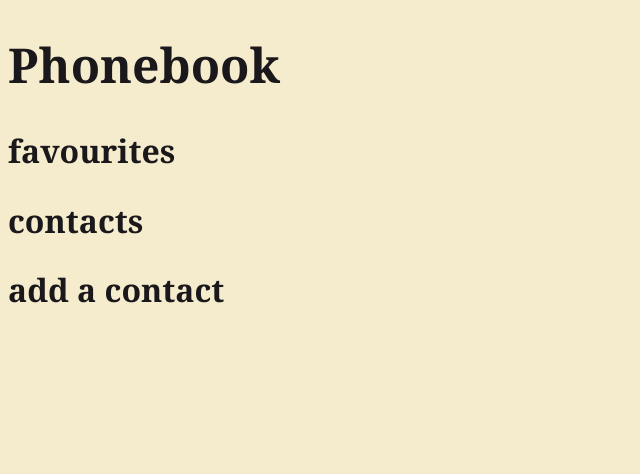
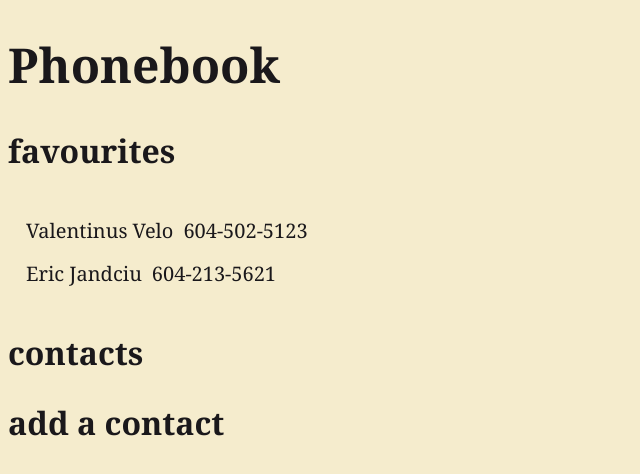
Before and after one commit to aleemer/phonebook, a React (Vite) app in the folder client/: page / in a window 1280 px wide. Shown: the top 474 px of the page, without its empty margins (0-640 px from the left). Built offline with nearby package versions, Linux system fonts and the light colour scheme.

Commit message:
Basic styling added.

```diff
--- a/client/src/components/App.jsx
+++ b/client/src/components/App.jsx
@@ -1,16 +1,22 @@
 import { useState, useEffect } from 'react'
+
+/**
+ * Component imports
+ */
+import ContactList from './ContactList'
 
 const App = () => {
   const [contacts, setContacts] = useState([
-    { id: 1, name: 'Valentinus Velo', number: '604-502-5123', favorite: true },
-    { id: 2, name: 'Eric Jandciu', number: '604-213-5621', favorite: true },
-    { id: 2, name: 'Greg Wolfgang', number: '778-203-4931', favorite: false },
+    { id: 1, name: 'Valentinus Velo', number: '604-502-5123', favourite: true },
+    { id: 2, name: 'Eric Jandciu', number: '604-213-5621', favourite: true },
+    { id: 2, name: 'Greg Wolfgang', number: '778-203-4931', favourite: false },
   ])
 
   return (
     <div>
       <h1>Phonebook</h1>
       <h2>favourites</h2>
+      <ContactList contacts={contacts} favouriteOnly={true} />
       <h2>contacts</h2>
       <h2>add a contact</h2>
     </div>
--- a/client/src/components/ContactList.jsx
+++ b/client/src/components/ContactList.jsx
@@ -1,15 +1,18 @@
-const Contact = () => {
+const Contact = ({ contact }) => {
   return (
-    <div>
-      contact
+    <div className="contact">
+      <div>{contact.name}</div>
+      <div>{contact.number}</div>
     </div>
   )
 }
 
-const ContactList = () => {
+const ContactList = ({ contacts, favouriteOnly }) => {
   return (
-    <div>
-      contact list
+    <div className="contact-list">
+      {contacts
+        .filter(contact => contact.favourite === favouriteOnly)
+        .map(contact => <Contact key={contact.id} contact={contact}/>)}
     </div>
   )
 }
--- a/client/src/index.css
+++ b/client/src/index.css
@@ -1,10 +1,16 @@
+html {
+  background: #f5eccd;
+}
+
+* {
+  font-family: Cambria, Cochin, Georgia, Times, 'Times New Roman', serif;
+  color: #1a181b;
+}
+
 *,
 *::before,
 *::after {
   box-sizing: border-box;
-  font-family: Cambria, Cochin, Georgia, Times, 'Times New Roman', serif;
-  color: #1a181b;
-  background: #f5eccd;
 }
 
 h1 {
@@ -14,3 +20,15 @@ h1 {
 h2 {
   font-size: 2rem;
 }
+
+.contact-list {
+  padding: 10px;
+}
+
+.contact {
+  display: flex;
+  flex-direction: row;
+  padding: 8px;
+  gap: 10px;
+  font-size: 1.25rem;
+}
```
